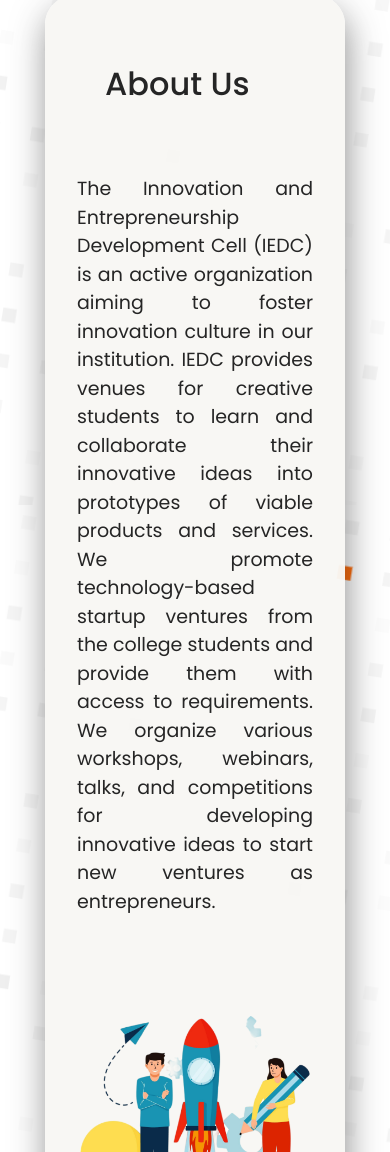
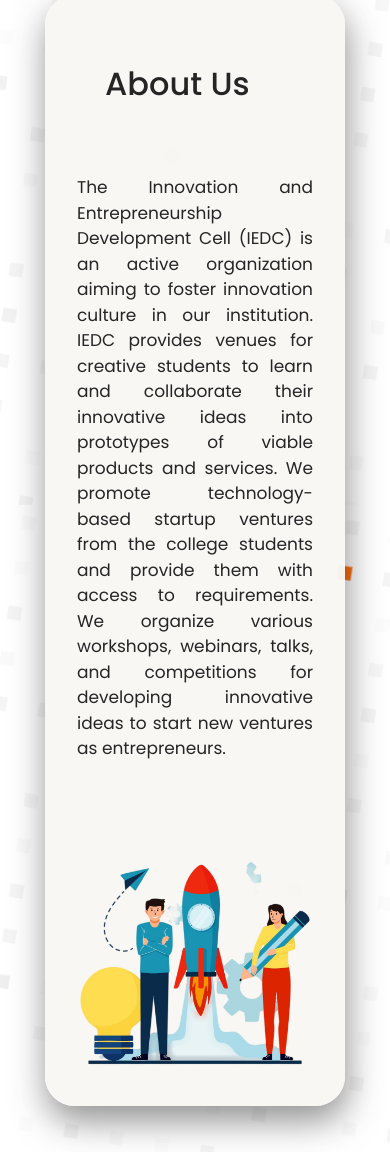
Before and after one commit to CodeHUB-Inc/iedc.cek, a plain HTML site: page index.html in a window 390 px wide. Shown: the part 995-2147 px from the top of the page. Drawn offline with nearby package versions, Linux system fonts and the light colour scheme.

Commit message:
2nd commit text size

```diff
--- a/styles.css
+++ b/styles.css
@@ -101,10 +101,8 @@ header {
         grid-template-columns: 1fr;
         padding:2px;
     }
-    .about-text{
-        font-size: 1px;
-        text-align: inherit;
-        padding: 20px;
+    .about-text p{
+        font-size: 17px;
     }
     .hero h1{
         font-size: 3rem;
```
